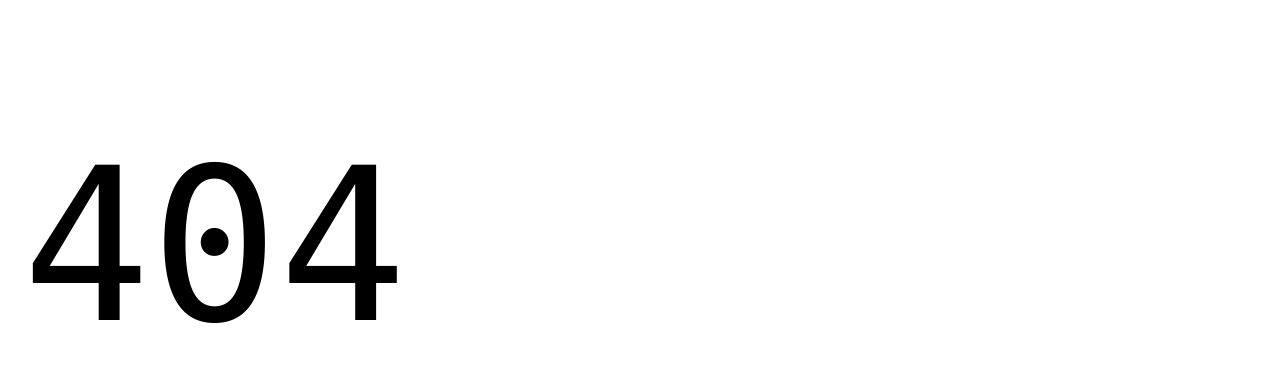
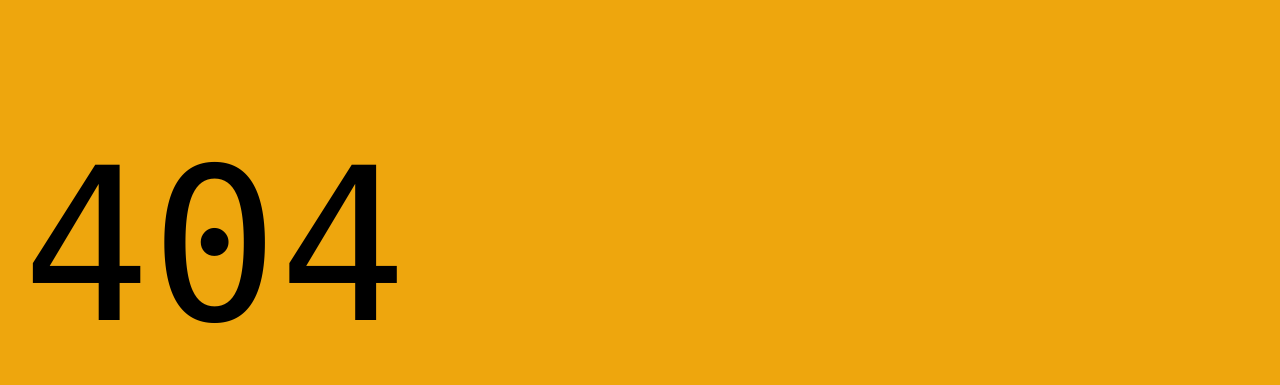
Before and after one commit to Nichols5973/M6, a website with bundled scripts: page 404.html in a window 1280 px wide. Shown: the part 62-447 px from the top of the page. Built offline with nearby package versions, Linux system fonts and the light colour scheme; files whose address does not match are found by name.

Commit message:
some edits

```diff
--- a/styles/styles.css
+++ b/styles/styles.css
@@ -14,7 +14,7 @@
   /* colors */
   --link-color: #035fe6;
   --link-hover-color: #136ff6;
-  --background-color: #fff;
+  --background-color: rgb(238, 166, 13);
   --overlay-background-color: #eee;
   --highlight-background-color: #ccc;
   --text-color: #000;
```
